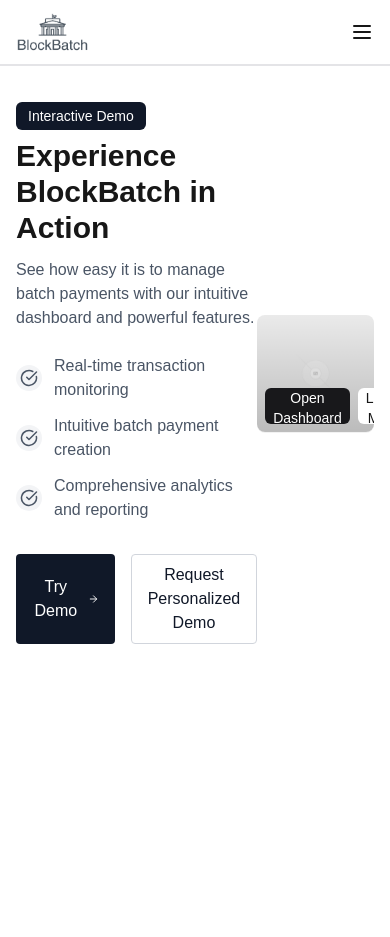
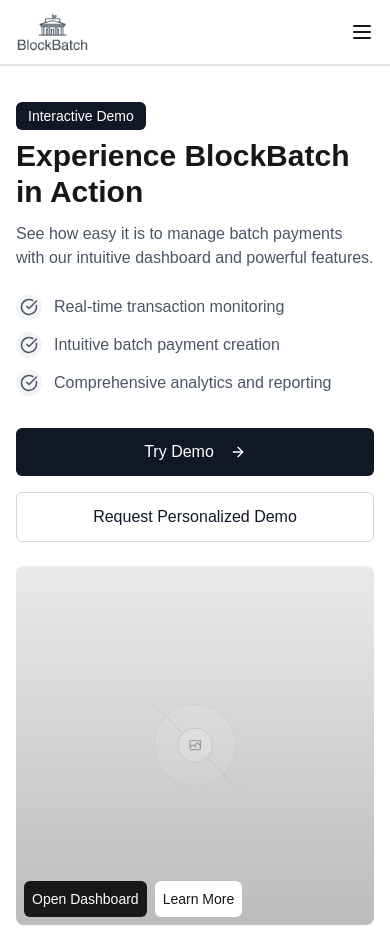
Before and after one commit to IsaacHerreraAguilar/BlockBatchDev, a Next.js app: page / in a window 390 px wide. Before the commit the page ends 844 px from the top, so only its background shows below. Built offline with nearby package versions, Linux system fonts and the light colour scheme.

Commit message:
feat: refactor ProductDemo component to use dynamic benefits list
- Replaced hardcoded benefit items with a dynamic list for better maintainability.
- Improved layout structure for responsiveness and visual appeal.
- Added a new ProductListItem component for rendering benefit items consistently.

```diff
--- a/src/components/product-demo.tsx
+++ b/src/components/product-demo.tsx
@@ -2,9 +2,11 @@ import Image from "next/image";
 import logo from '../../public/placeholder.png';
 import { ArrowRight, CircleCheckBig } from "lucide-react";
 
+
+const PRODUCT_BENEFITS = ["Real-time transaction monitoring", "Intuitive batch payment creation", "Comprehensive analytics and reporting"]
 export function ProductDemo() {
     return (
-        <section className="mx-auto container px-4 md:px-12 py-3  flex justify-between items-center">
+        <section className="mx-auto container px-4 md:px-12 py-3  flex flex-col md:flex-row  justify-between items-center">
             <div className="py-6 max-w-lg">
                 <div className="inline-block bg-gray-900 text-white text-sm px-3 py-1 rounded-md mb-2">
                     Interactive Demo
@@ -18,35 +20,18 @@ export function ProductDemo() {
                 </p>
 
                 <div className="space-y-3 mb-8">
-                    <div className="flex items-center">
-                        <div className="bg-gray-100 rounded-full p-1 mr-3">
-                            <CircleCheckBig size={18} className="text-gray-600" />
-                        </div>
-                        <span className="text-gray-600">Real-time transaction monitoring</span>
-                    </div>
+                    {PRODUCT_BENEFITS.map((val, index) => <ProductListItem key={`${index}_${Math.random()}`} value={val} />)}
 
-                    <div className="flex items-center">
-                        <div className="bg-gray-100 rounded-full p-1 mr-3">
-                            <CircleCheckBig size={18} className="text-gray-600" />
-                        </div>
-                        <span className="text-gray-600">Intuitive batch payment creation</span>
-                    </div>
 
-                    <div className="flex items-center">
-                        <div className="bg-gray-100 rounded-full p-1 mr-3">
-                            <CircleCheckBig size={18} className="text-gray-600" />
-                        </div>
-                        <span className="text-gray-600">Comprehensive analytics and reporting</span>
-                    </div>
                 </div>
 
-                <div className="flex space-x-4">
-                    <button className="bg-gray-900 text-white px-4 py-2 rounded flex items-center">
+                <div className="flex flex-col md:flex-row gap-4">
+                    <button className="bg-gray-900 text-white justify-center px-4 py-3  gap-4 rounded-md hover:scale-102 active:scale-98 flex items-center">
                         Try Demo
-                        <ArrowRight size={16} className="ml-2" />
+                        <ArrowRight size={16} />
                     </button>
 
-                    <button className="text-gray-900 px-4 py-2 border border-gray-300 rounded">
+                    <button className="text-gray-900 px-4 py-3 border border-gray-300 rounded-md hover:scale-102 active:scale-98">
                         Request Personalized Demo
                     </button>
                 </div>
@@ -62,3 +47,14 @@ export function ProductDemo() {
         </section>
     )
 }
+
+function ProductListItem({ value }: { value: string; icon?: React.ReactNode }) {
+    return (
+        <div className="flex items-center">
+            <div className="bg-gray-100 rounded-full p-1 mr-3">
+                <CircleCheckBig size={18} className="text-gray-600" />
+            </div>
+            <span className="text-gray-600">{value}</span>
+        </div>
+    )
+}
```
